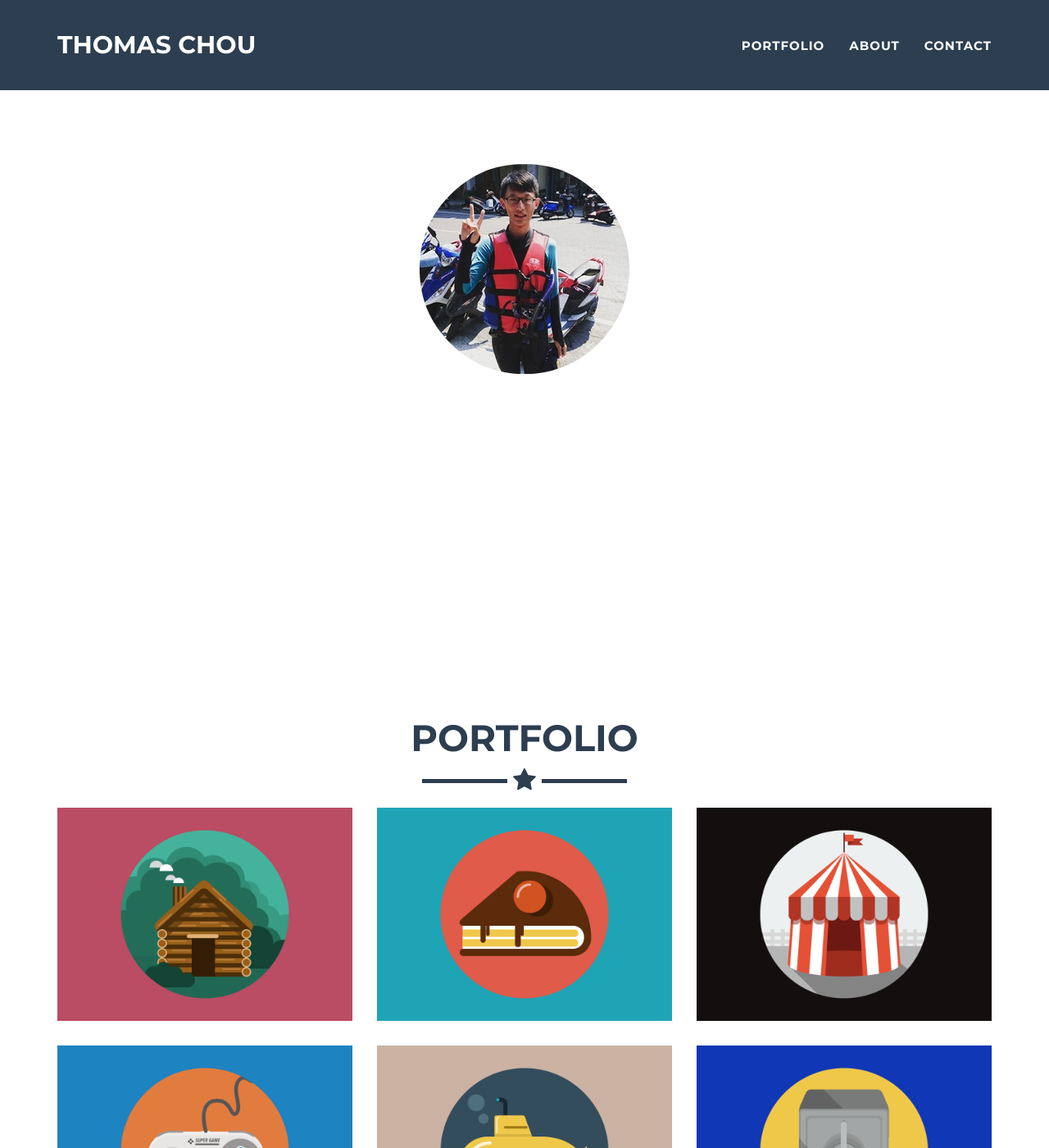
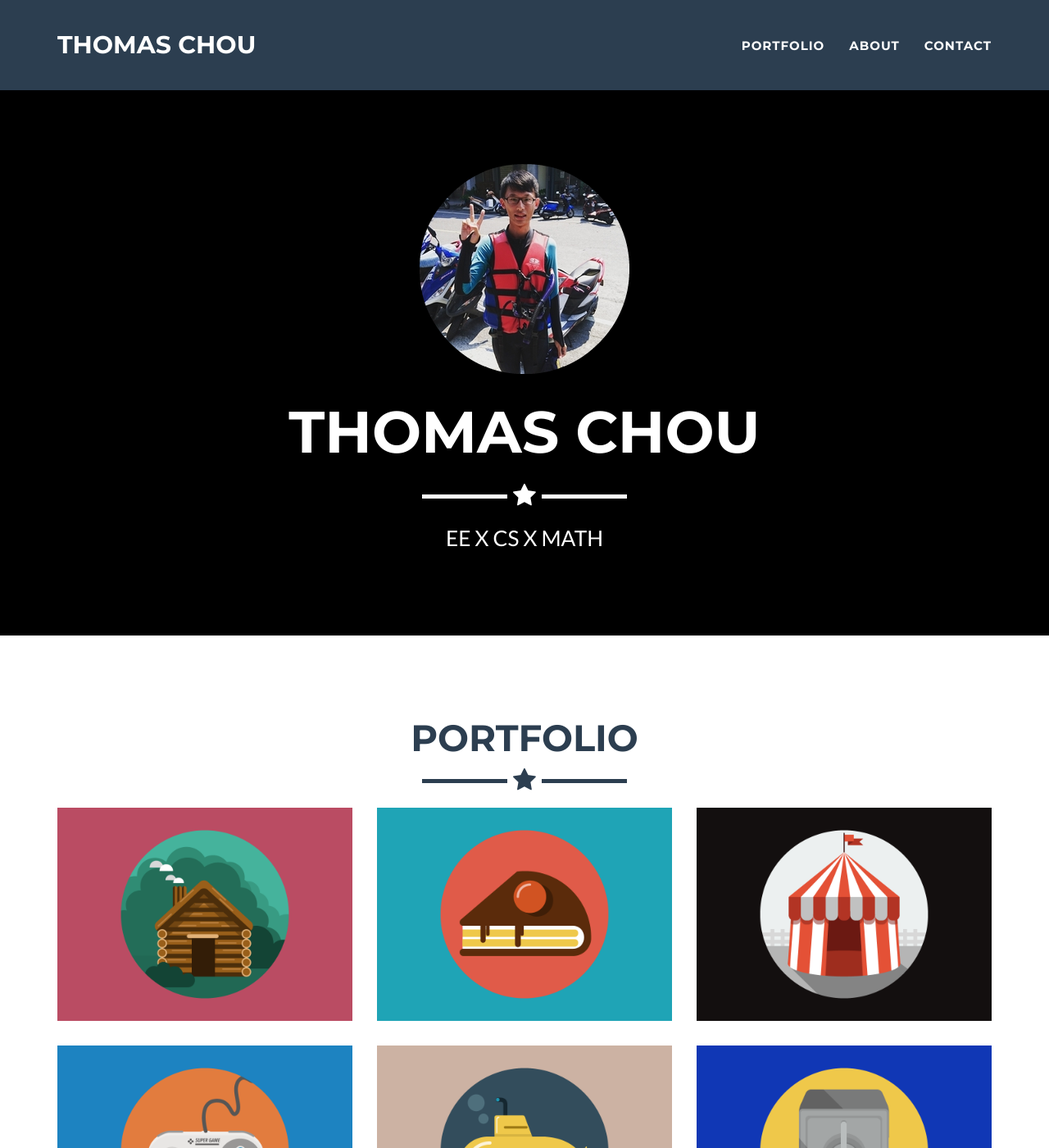
Before and after one commit to thomas861205/thomas861205.github.io, a Jekyll site: the page built from index.html, in a window 1280 px wide and 1400 px high. Shown: the whole window at 82% size. Built offline with Jekyll 4.4.1, drawn with Linux system fonts in a browser that asks for light colours.

Commit message:
primary=000000

```diff
--- a/_config.yml
+++ b/_config.yml
@@ -25,7 +25,7 @@ disqus_shortname: myshortname
 
 # Color settings (hex-codes without the leading hash-tag)
 color:
-  primary: 000000 #80B3FF
+  primary: "000000" #80B3FF
   primary-rgb: "24,288,156" #"128,179,255"
   secondary: 2c3e50 #FD6E8A
   secondary-dark: 233140 #A2122F
```
